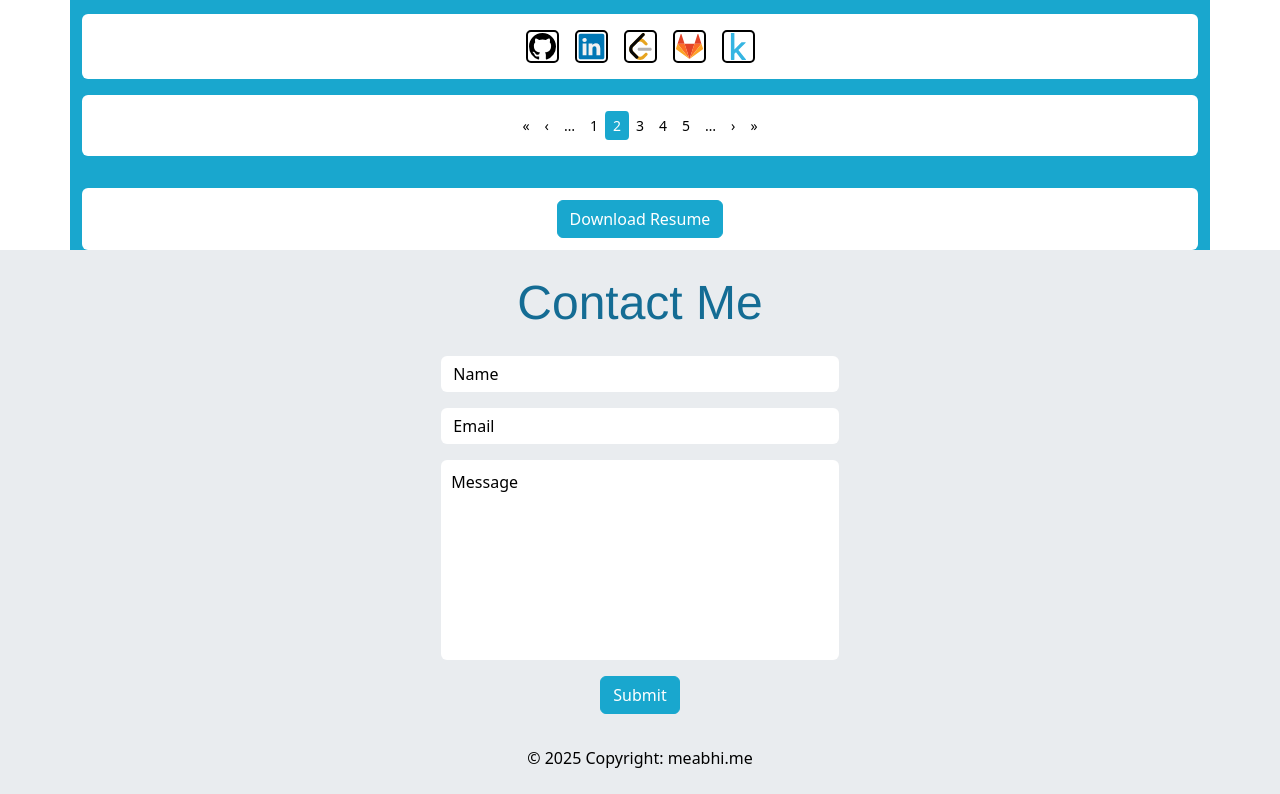
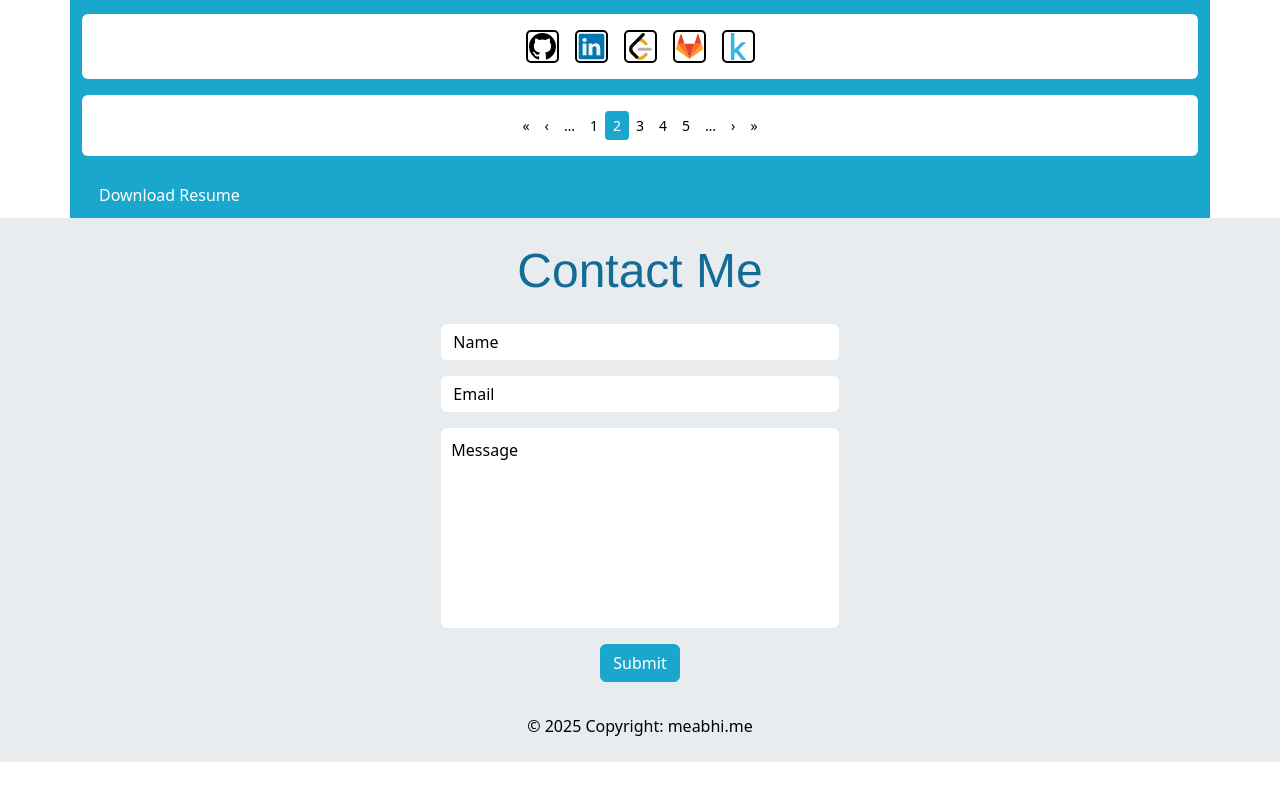
Before and after one commit to abhishekprakash256/frontend-component-kit, a React (Vite) app: page / in a window 1280 px wide. Shown: the part 7363-8157 px from the top of the page. After the commit the page ends 8125 px from the top, so only its background shows below. Built offline with nearby package versions, Linux system fonts and the light colour scheme.

Commit message:
client side added

```diff
--- a/src/components/ButtonBar.tsx
+++ b/src/components/ButtonBar.tsx
@@ -1,6 +1,7 @@
-import 'bootstrap/dist/css/bootstrap.min.css';
-import "../styles/style.css"; // Custom CSS
-import { Container, Button, Col, Row } from 'react-bootstrap';
+// At the top of the file, add this line:
+'use client';
+
+import { Button } from 'react-bootstrap';
 
 interface ButtonBarProps {
   button_text: string;
@@ -10,29 +11,22 @@ interface ButtonBarProps {
 const ButtonBar: React.FC<ButtonBarProps> = ({ button_text, link }) => {
 
   const handleClick = () => {
-    // Open link in a new tab (Redirection)
+    // Handle the click event for both redirect and download
     window.open(link, "_blank");
 
-    // Create a temporary <a> tag to trigger the download
     const a = document.createElement("a");
     a.href = link;
-    a.setAttribute("download", ""); // This forces the download
+    a.setAttribute("download", "");
     document.body.appendChild(a);
     a.click();
     document.body.removeChild(a);
   };
 
   return (
-    <Container>
-      <Row className="rounded background-color-body mt-3 p-2">
-        <Col className="text-center">
-          <Button className="button-custom-color m-1" onClick={handleClick}>
-            {button_text}
-          </Button>
-        </Col>
-      </Row>
-    </Container>
+    <Button className="button-custom-color m-1" onClick={handleClick}>
+      {button_text}
+    </Button>
   );
-}
+};
 
 export default ButtonBar;
```
